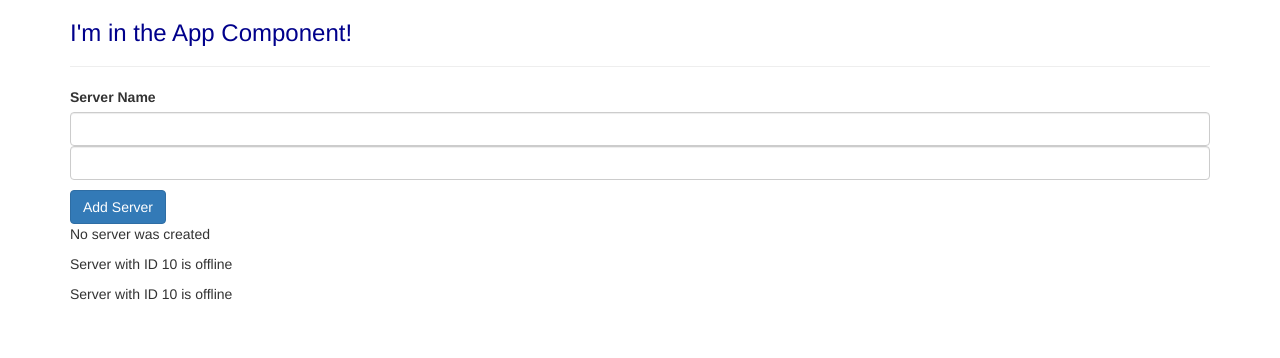
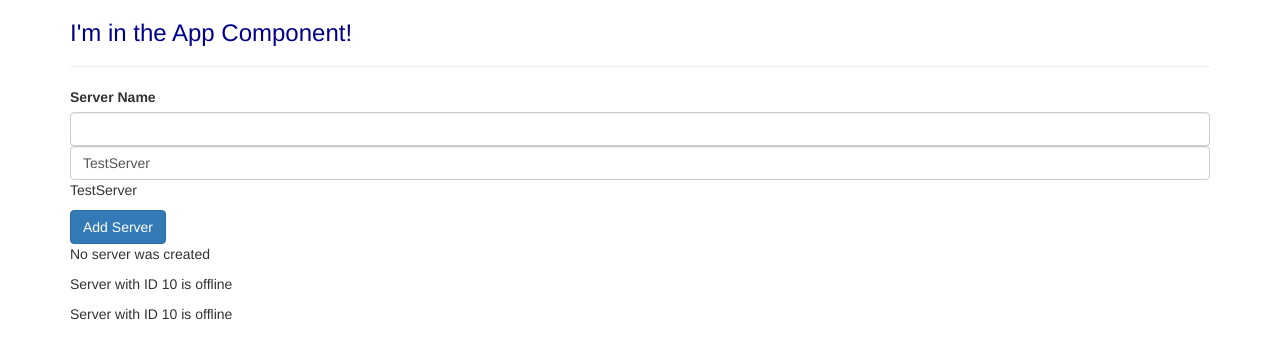
Before and after one commit to RicardoFazzi/Angular4, an Angular app: page / in a window 1280 px wide. Shown: the top 358 px of the page. Built offline with nearby package versions, Linux system fonts and the light colour scheme.

Commit message:
two way binding [(ngModel)]

```diff
--- a/src/app/servers/servers.component.ts
+++ b/src/app/servers/servers.component.ts
@@ -14,7 +14,7 @@ export class ServersComponent implements OnInit {
 
   allowNewServer = false;
   serverCreationStatus = 'No server was created';
-  serverName = '';
+  serverName = 'TestServer';
 
   constructor() {
     setTimeout(() => {
```
